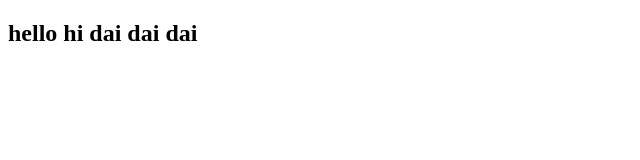
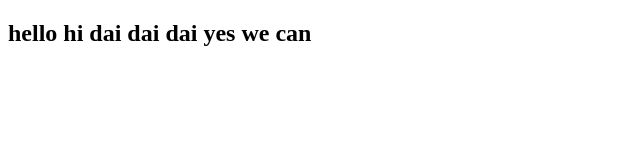
Before and after one commit to Dominicsimon03/datewithgit, a plain HTML site: page index.html in a window 1280 px wide. Shown: the whole page, without its empty margins (0-640 px from the left). Drawn offline with Linux system fonts and the light colour scheme.

Commit message:
positive

```diff
--- a/index.html
+++ b/index.html
@@ -7,6 +7,6 @@
     <title>Document</title>
 </head>
 <body>
-    <h2>hello hi dai dai dai</h2>
+    <h2>hello hi dai dai dai yes we can</h2>
 </body>
 </html>
```
